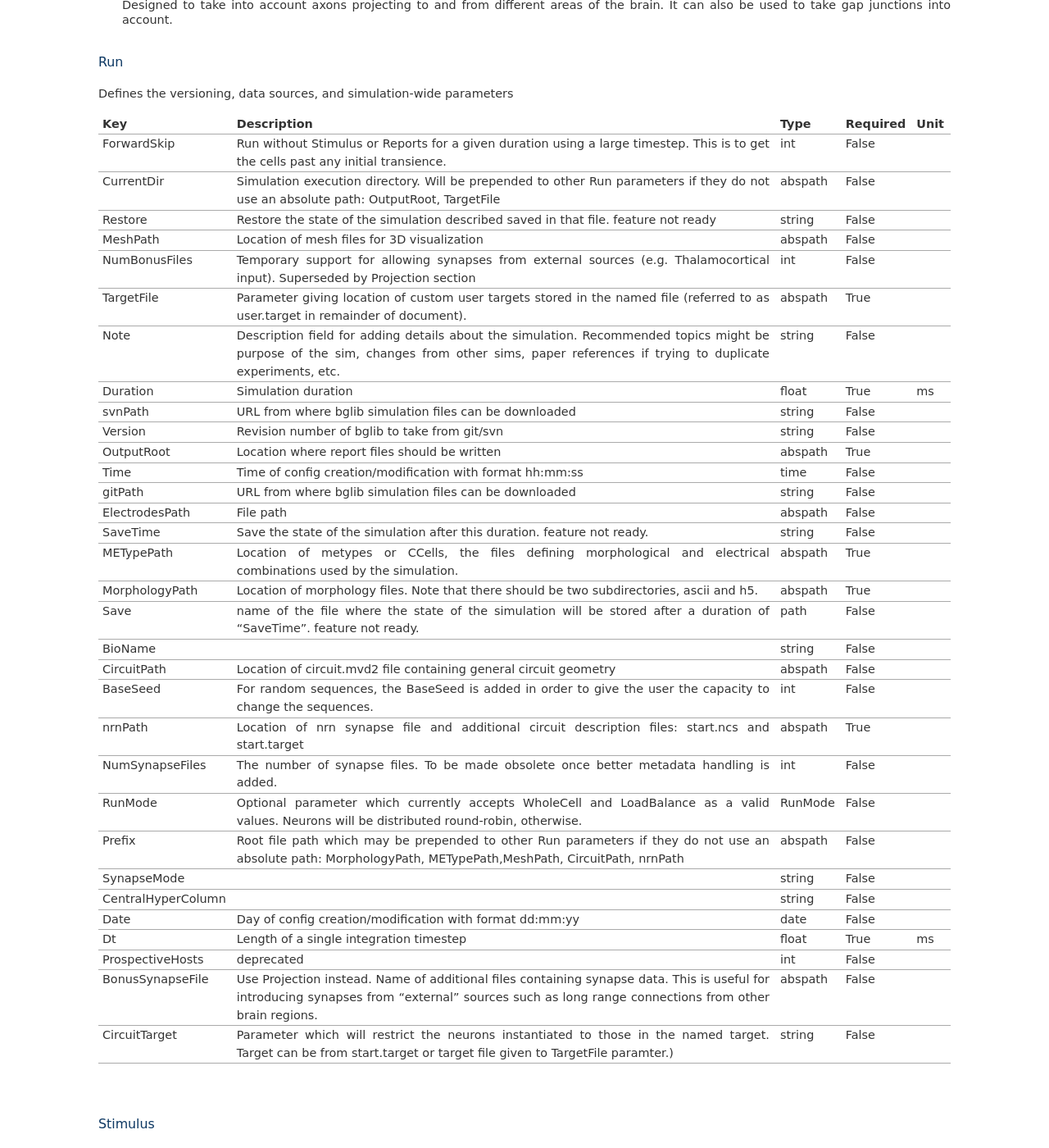
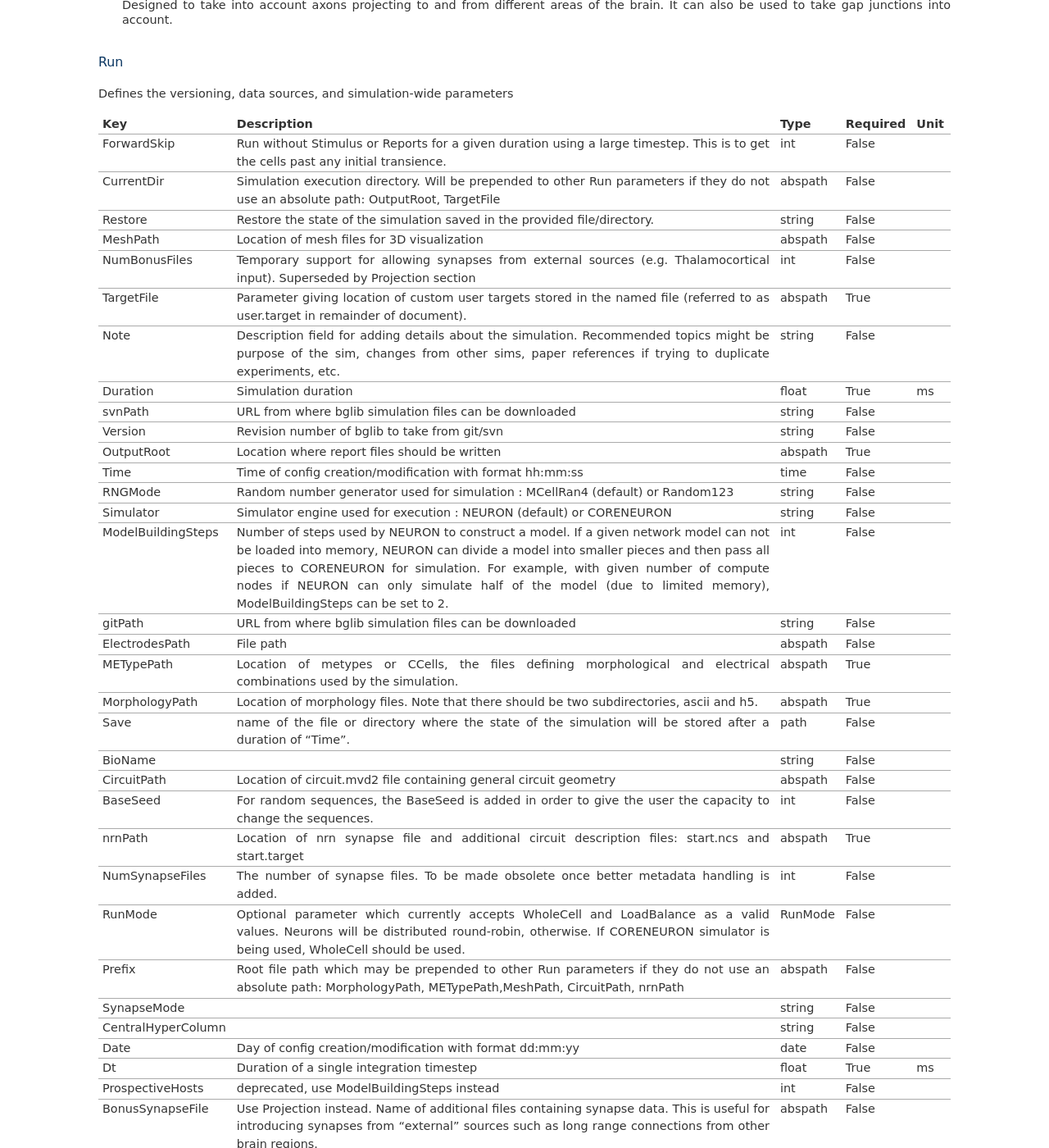
Before and after one commit to BlueBrain/sonata-extension, a Sphinx documentation site: the page built from source/blueconfig.rst, in a window 1280 px wide and 1400 px high, scrolled down 1705 px. Shown: the whole window at 82% size. Built offline with Sphinx 7.4.7, drawn with Linux system fonts in a browser that asks for light colours.

Commit message:
Update BlueConfig documentation for RNGMode, Simulator and ModelBuildingSteps
Change-Id: I4010cc4d3e26a9a0c57bc3df1e8f579a3f3eb7df

```diff
--- a/source/blueconfig.rst
+++ b/source/blueconfig.rst
@@ -82,8 +82,7 @@ Neurodamus `here. <https://bbpcode.epfl.ch/browse/code/sim/neurodamus/bbp/tree/l
         :required: False
         :unit:
         :description:
-         Restore the state of the simulation described saved in that file.
-         feature not ready
+         Restore the state of the simulation saved in the provided file/directory.
 
     .. blueconfig_value:: MeshPath
         :type: abspath
@@ -152,6 +151,31 @@ Neurodamus `here. <https://bbpcode.epfl.ch/browse/code/sim/neurodamus/bbp/tree/l
         :description:
          Time of config creation/modification with format hh:mm:ss
 
+    .. blueconfig_value:: RNGMode
+        :type: string
+        :required: False
+        :unit:
+        :description:
+         Random number generator used for simulation : MCellRan4 (default) or Random123
+
+    .. blueconfig_value:: Simulator
+        :type: string
+        :required: False
+        :unit:
+        :description:
+         Simulator engine used for execution : NEURON (default) or CORENEURON
+
+    .. blueconfig_value:: ModelBuildingSteps
+        :type: int
+        :required: False
+        :unit:
+        :description:
+         Number of steps used by NEURON to construct a model. If a given network model
+         can not be loaded into memory, NEURON can divide a model into smaller pieces
+         and then pass all pieces to CORENEURON for simulation. For example, with given
+         number of compute nodes if NEURON can only simulate half of the model (due to
+         limited memory), ModelBuildingSteps can be set to 2.
+
     .. blueconfig_value:: gitPath
         :type: string
         :required: False
@@ -165,14 +189,6 @@ Neurodamus `here. <https://bbpcode.epfl.ch/browse/code/sim/neurodamus/bbp/tree/l
         :unit:
         :description:
          File path
-
-    .. blueconfig_value:: SaveTime
-        :type: string
-        :required: False
-        :unit:
-        :description:
-         Save the state of the simulation after this duration. feature not
-         ready.
 
     .. blueconfig_value:: METypePath
         :type: abspath
@@ -195,8 +211,8 @@ Neurodamus `here. <https://bbpcode.epfl.ch/browse/code/sim/neurodamus/bbp/tree/l
         :required: False
         :unit:
         :description:
-         name of the file where the state of the simulation will be stored
-         after a duration of "SaveTime". feature not ready.
+         name of the file or directory where the state of the simulation will be stored
+         after a duration of "Time".
 
     .. blueconfig_value:: BioName
         :type: string
@@ -242,6 +258,7 @@ Neurodamus `here. <https://bbpcode.epfl.ch/browse/code/sim/neurodamus/bbp/tree/l
         :description:
          Optional parameter which currently accepts WholeCell and LoadBalance
          as a valid values. Neurons will be distributed round-robin, otherwise.
+         If CORENEURON simulator is being used, WholeCell should be used.
 
     .. blueconfig_value:: Prefix
         :type: abspath
@@ -276,14 +293,14 @@ Neurodamus `here. <https://bbpcode.epfl.ch/browse/code/sim/neurodamus/bbp/tree/l
         :required: True
         :unit: ms
         :description:
-         Length of a single integration timestep
+         Duration of a single integration timestep
 
     .. blueconfig_value:: ProspectiveHosts
         :type: int
         :required: False
         :unit:
         :description:
-         deprecated
+         deprecated, use ModelBuildingSteps instead
 
     .. blueconfig_value:: BonusSynapseFile
         :type: abspath
```
